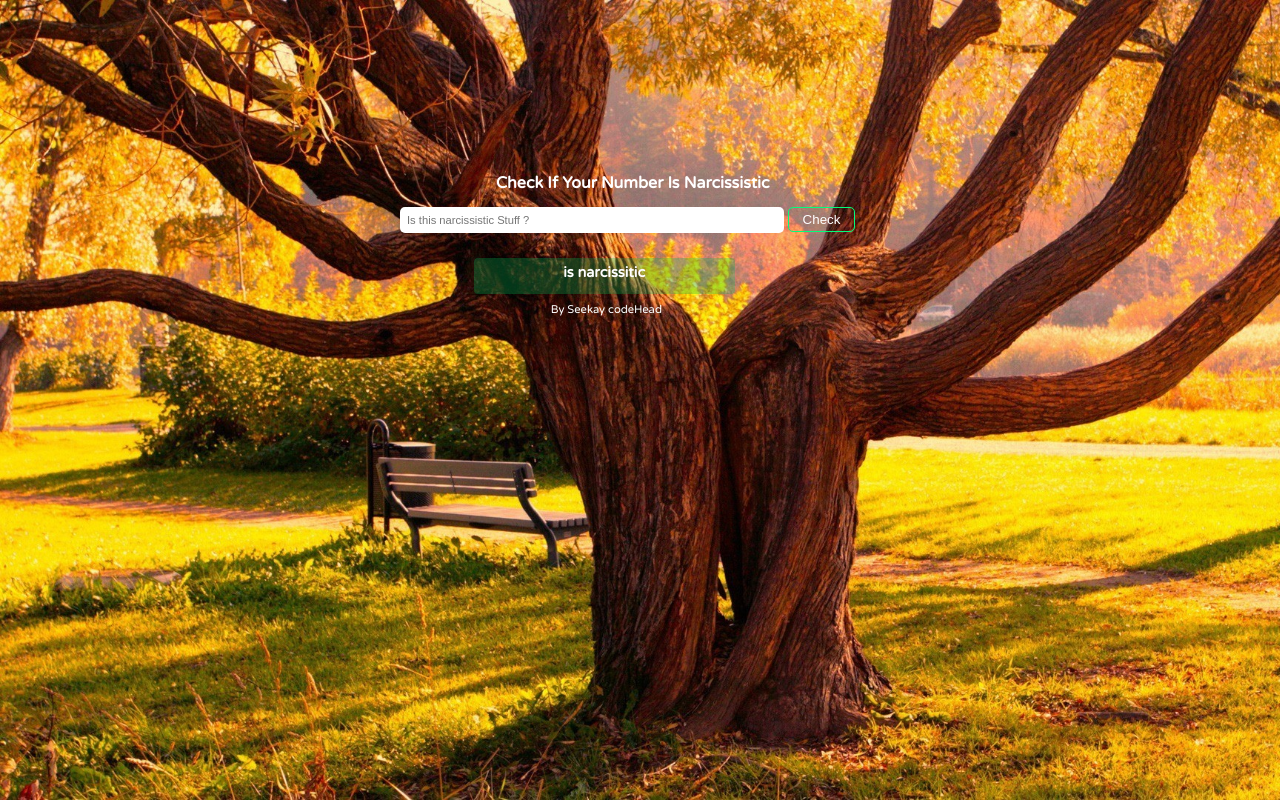
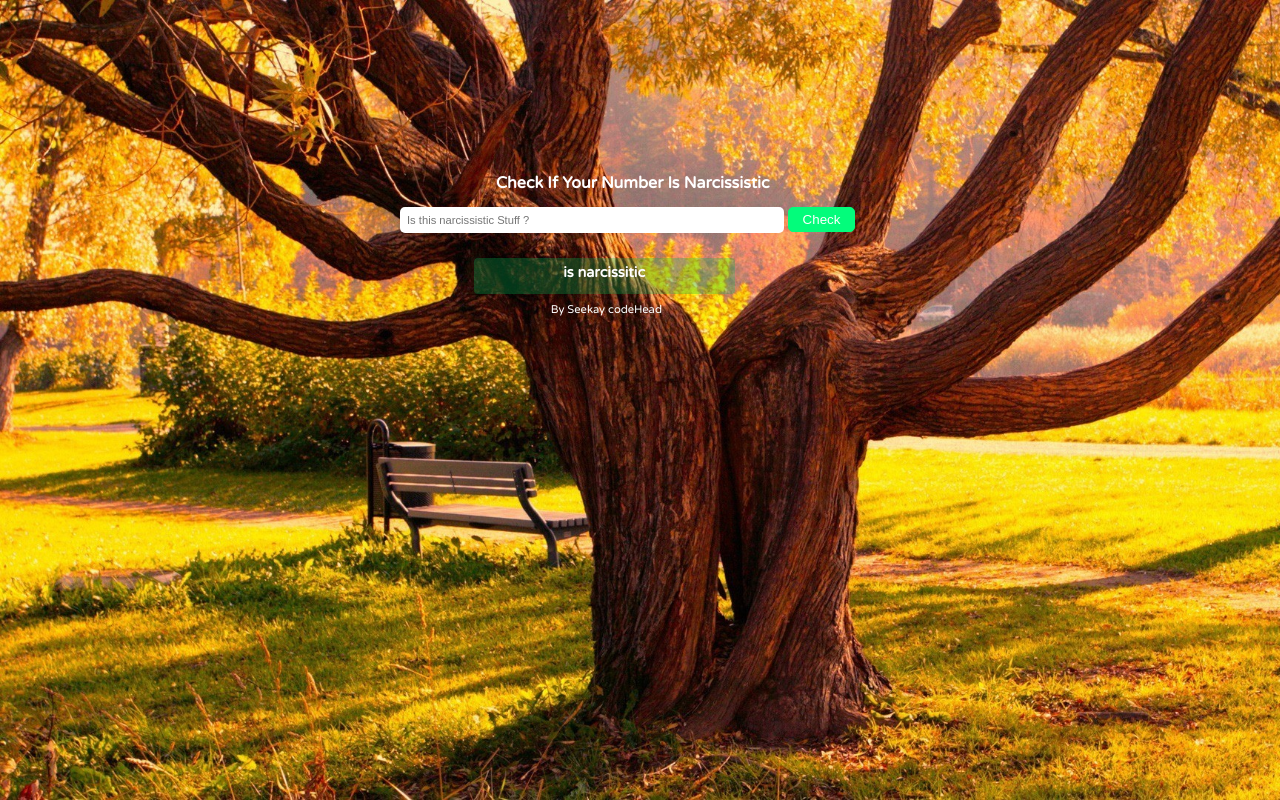
Before and after one commit to afreekamode/narcissistic-number, a plain HTML site: page index.html in a window 1280 px wide. Shown: the top 800 px of the page. Drawn offline with Linux system fonts and the light colour scheme.

Commit message:
Update css

```diff
--- a/style.css
+++ b/style.css
@@ -70,6 +70,7 @@ h3{
 	padding: 4px;
 	background-color:transparent;
 	color: #fff;
+background-color:#03fc7b;
 }
 .btn:hover{
 	/*background-color: #03fc7b;*/
```
